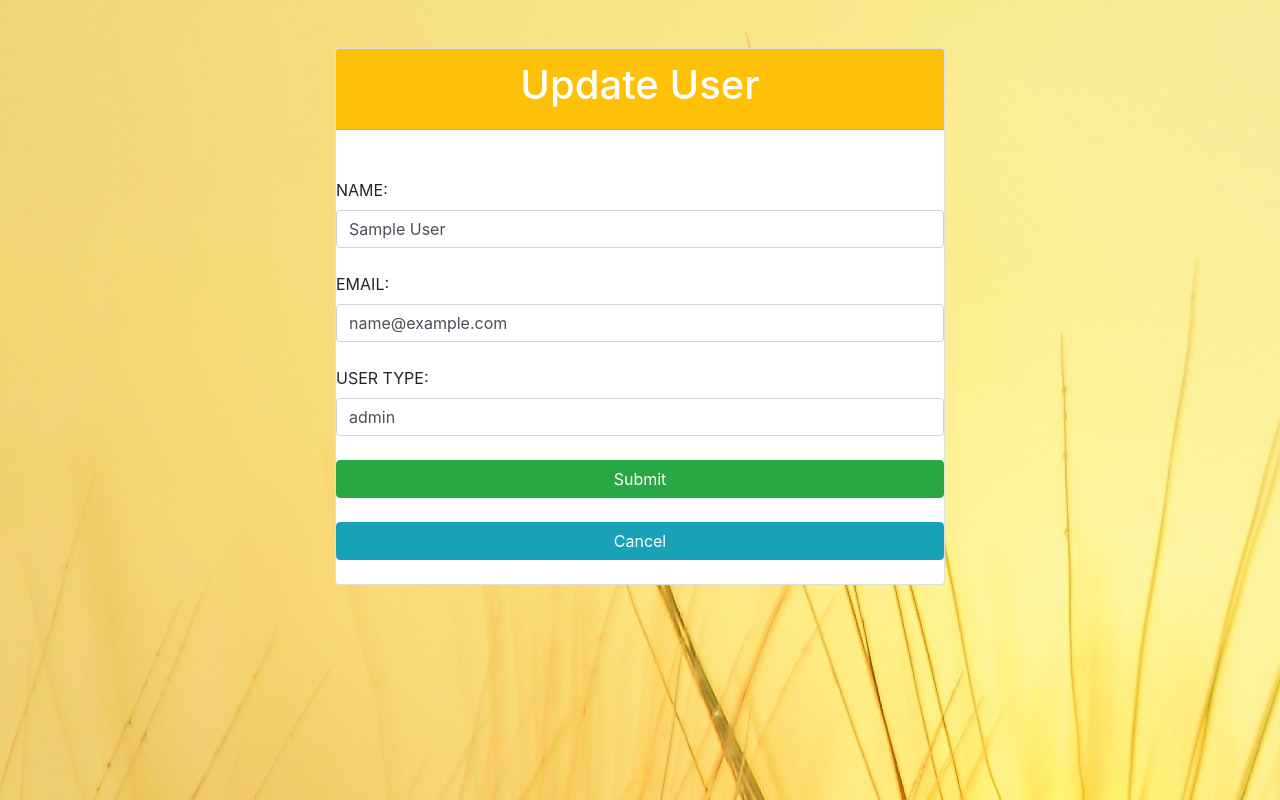
After one commit to Sineth57/Agriculture-CPlus---Group-Project--Group-4.2, a PHP site: page /edit.php?id=1 in a window 1280 px wide. The commit adds this page. Run offline with PHP 8.4, Linux system fonts and the light colour scheme; tables that the repository leaves empty or names only in its code hold one stand-in row (values such as "Sample post"); some libraries are stand-ins or nearby versions.

Commit message:
Linked user registration database
Created a separate php file to show the data of user registration database for admins to oversee the data and edit them if they want.

```diff
--- a/admin_page.php
+++ b/admin_page.php
@@ -39,7 +39,7 @@ if (!isset($admin_id)) {
 
         <ul class="fab-options">
 
-            <a href="/site-home/#home">
+            <a href="/site-home/index.php/#home">
                 <li>
 
                     <div class="fab-icon-holder">
@@ -98,6 +98,7 @@ if (!isset($admin_id)) {
             <a href="logout.php" class="delete-btn">Logout</a>
             <div class="flex-btn">
 
+                <a href="userdb.php" class="btn">Registered User Details</a>
 
                 <a href="php admin crud/database.php" class="btn">User Listning Requests</a>
 
--- /dev/null
+++ b/edit.php
@@ -0,0 +1,99 @@
+<?php
+include 'config.php';
+$id = '';
+$name = '';
+$email = '';
+$user_type = '';
+
+$error = '';
+$success = '';
+
+if ($_SERVER['REQUEST_METHOD'] == 'GET') {
+    if (!isset($_GET['id'])) {
+        header('location:crud100/index.php');
+        exit();
+    }
+    $id = $_GET['id'];
+    $sql = "select * from users where id=$id";
+    $result = $conn->query($sql);
+    $row = $result->fetch(PDO::FETCH_ASSOC);
+    while (!$row) {
+        header('location: crud100/index.php');
+        exit();
+    }
+    $name = $row['name'];
+    $email = $row['email'];
+    $user_type = $row['user_type'];
+} else {
+    $id = $_POST['id'];
+    $name = $_POST['name'];
+    $email = $_POST['email'];
+    $user_type = $_POST['user_type'];
+
+    $sql = "update users set name='$name', email='$email', user_type='$user_type' where id='$id'";
+    $result = $conn->query($sql);
+    header('location:userdb.php');
+}
+?>
+<!DOCTYPE html>
+<html>
+
+<head>
+    <title>Database</title>
+
+    <meta name="viewport" content="width=device-width, initial-scale=1">
+    <link rel="stylesheet" href="https://maxcdn.bootstrapcdn.com/bootstrap/4.0.0/css/bootstrap.min.css">
+    <script src="https://ajax.googleapis.com/ajax/libs/jquery/3.3.1/jquery.min.js"></script>
+    <script src="https://cdnjs.cloudflare.com/ajax/libs/popper.js/1.12.9/umd/popper.min.js"></script>
+    <script src="https://maxcdn.bootstrapcdn.com/bootstrap/4.0.0/js/bootstrap.min.js"></script>
+</head>
+
+<body style="background-image: url('pexels-pixabay-207247.jpg');">
+    <!--<nav class="navbar navbar-expand-lg navbar-dark bg-dark" class="fw-bold">
+      <div class="container-fluid">
+        <a class="navbar-brand" href="index.php">Database</a>
+        <div class="collapse navbar-collapse" id="navbarNav">
+          <ul class="navbar-nav">
+            <li class="nav-item">
+              <a class="nav-link active" aria-current="page" href="index.php">Home</a>
+            </li>
+            <li class="nav-item">
+              <a class="nav-link" href="create.php">Add New User</a>
+            </li>
+          </ul>
+        </div>
+      </div>
+    </nav> -->
+    <div class="col-lg-6 m-auto">
+
+        <form method="post">
+
+            <br><br>
+            <div class="card">
+
+                <div class="card-header bg-warning">
+                    <h1 class="text-white text-center"> Update User </h1>
+                </div><br>
+
+                <input type="hidden" name="id" value="<?php echo $id; ?>" class="form-control"> <br>
+
+                <label> NAME: </label>
+                <input type="text" name="name" value="<?php echo $name; ?>" class="form-control"> <br>
+
+                <label> EMAIL: </label>
+                <input type="text" name="email" value="<?php echo $email; ?>" class="form-control"> <br>
+
+                <label> USER TYPE: </label>
+                <input type="text" name="user_type" value="<?php echo $user_type; ?>" class="form-control"> <br>
+
+
+
+                <button class="btn btn-success" type="submit" name="submit"> Submit </button><br>
+                <a class="btn btn-info" type="submit" name="cancel" href="index.php"> Cancel </a><br>
+
+            </div>
+        </form>
+    </div>
+</body>
+
+</html>
--- a/php admin crud/admin_page.php
+++ b/php admin crud/admin_page.php
@@ -125,7 +125,7 @@ if (isset($_GET['delete'])) {
             <form action="<?php $_SERVER[
                 'PHP_SELF'
             ]; ?>" method="post" enctype="multipart/form-data">
-                <h3>add a new product</h3>
+                <h3>add your new product</h3>
 
                 <input type="number" placeholder="Enter User ID" name="product_userid" class="box">
                 <input type="text" placeholder="Enter product name" name="product_name" class="box">
```
Also changed, not shown: delete.php (added, +10 -0 lines), user_page.php (+6 -3 lines), userdb.php (added, +87 -0 lines), php admin crud/uploaded_img/31198.jpg (added), php admin crud/uploaded_img/946cac1fa003215f71aeeb81a7a9bd9b.jpg (added), uploaded_img/arizona-grand-canyon-best-time-to-visit-best-way-to-visit-during-summer.jpg (added), uploaded_img/tuxpi.com.1673070557.jpg (deleted).
